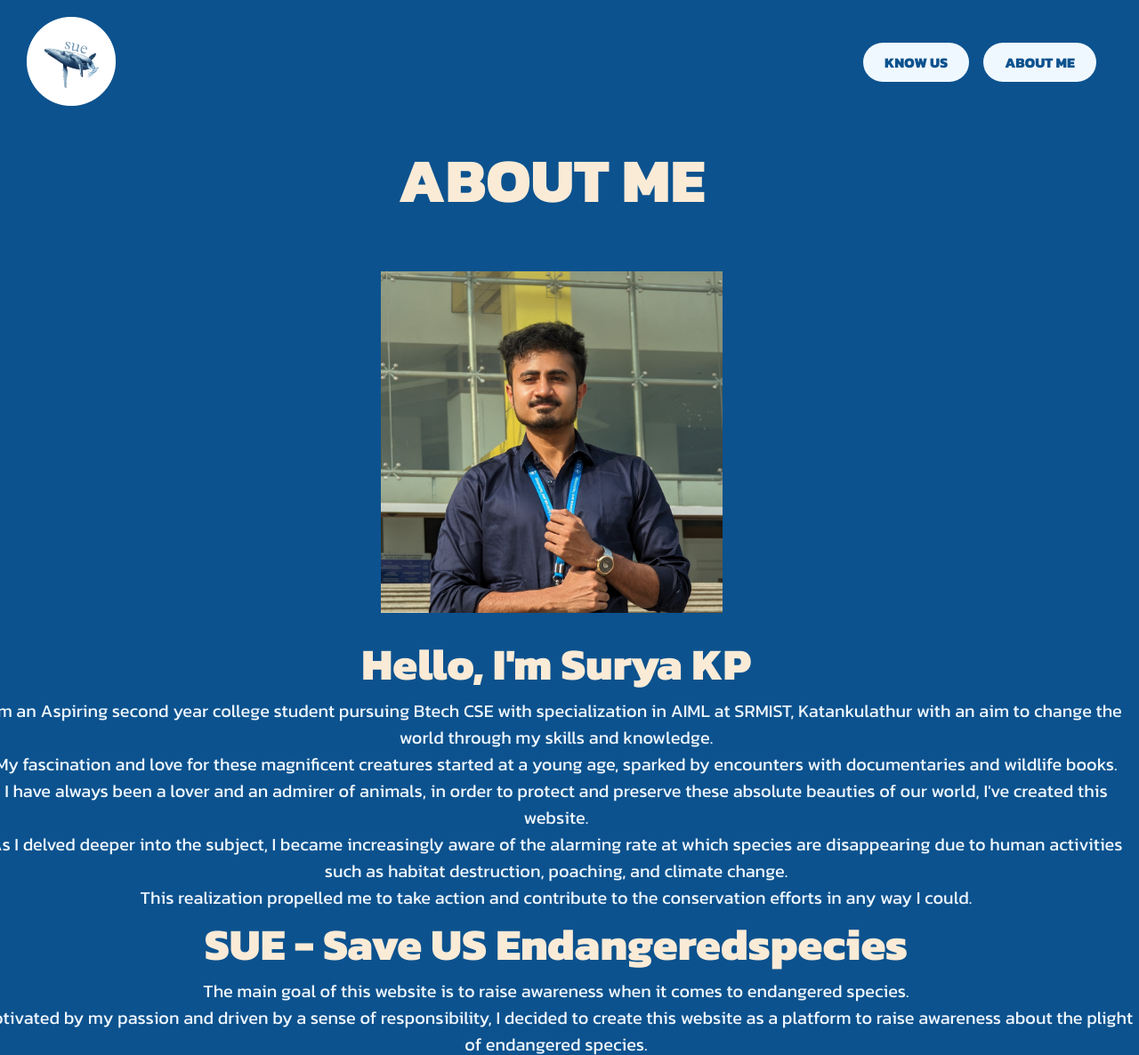
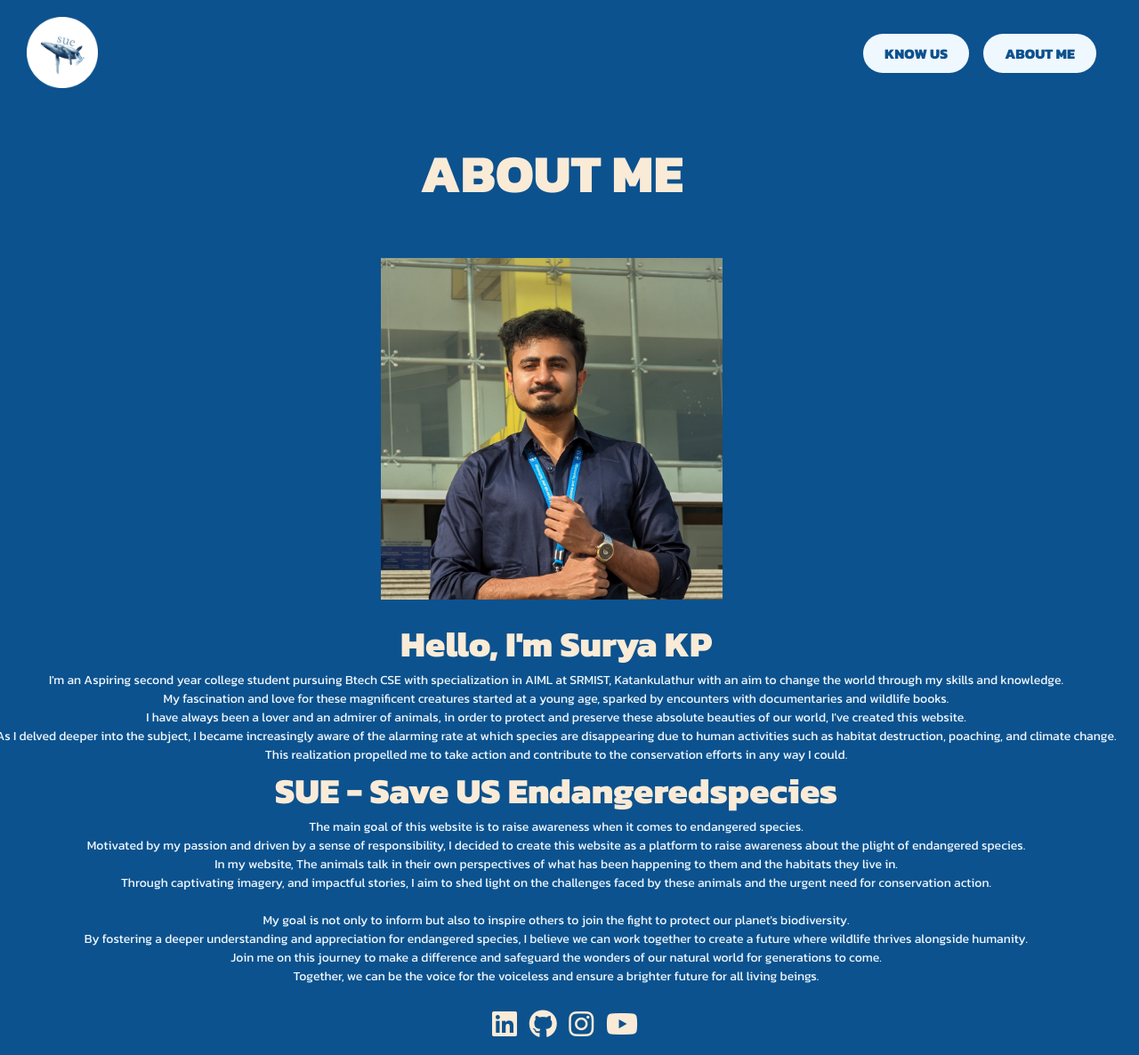
Before and after one commit to SuryaKPog/SUE-Save-Us-EndangeredSpecies, a plain HTML site: page aboutme.html in a window 1280 px wide. Shown: the top 1186 px of the page at 89% size. Drawn offline with Linux system fonts and the light colour scheme.

Commit message:
Update about.css

```diff
--- a/about.css
+++ b/about.css
@@ -273,3 +273,63 @@ h1{
         font-size: 32px; /* Reduce social media icon size for smaller screens */
     }
 }
+
+@media screen and (max-width:1366px)  {
+    h1{
+    text-align: center;
+    color: antiquewhite;
+    margin-top: 150px;
+    font-size: 60px;
+    margin-left:-40px
+    }
+
+    header ul a {
+        font-size: 1rem;
+        margin-right:1rem;
+        /* Adjust font size */
+
+    }
+
+    .logo{
+        width:80px;
+        margin-top:5px;
+        margin-left:-2px;
+    }
+    .profile-container {
+        flex-direction: column; /* Stack image and text vertically */
+        align-items: center; /* Center items horizontally */
+        margin-top: 50px; /* Adjust margin for smaller screens */
+    }
+
+    .Profile {
+        max-width: 30%; /* Make the image fill its container */
+        margin-: 0; /* Remove margins for smaller screens */
+        margin-bottom: 20px; /* Add spacing between image and text */
+    }
+
+    .text-container {
+        text-align: center;/* Center text */
+    }
+
+    .text-container h2{
+        font-size:40px;
+        margin-left:-30px;
+    }
+    .text-container h3{
+        font-size:40px;
+        margin-left:-30px;
+    }
+    .text-container p {
+        font-size: 14px;
+        margin-left:-30px;/* Reduce font size for smaller screens */
+    }
+
+    .social-links {
+        margin-top: 20px; /* Add spacing between text and social media links */
+    }
+
+    .social-links a {
+        margin-right: 10px; /* Add spacing between social media icons */
+        font-size: 32px; /* Reduce social media icon size for smaller screens */
+    }
+}
```
